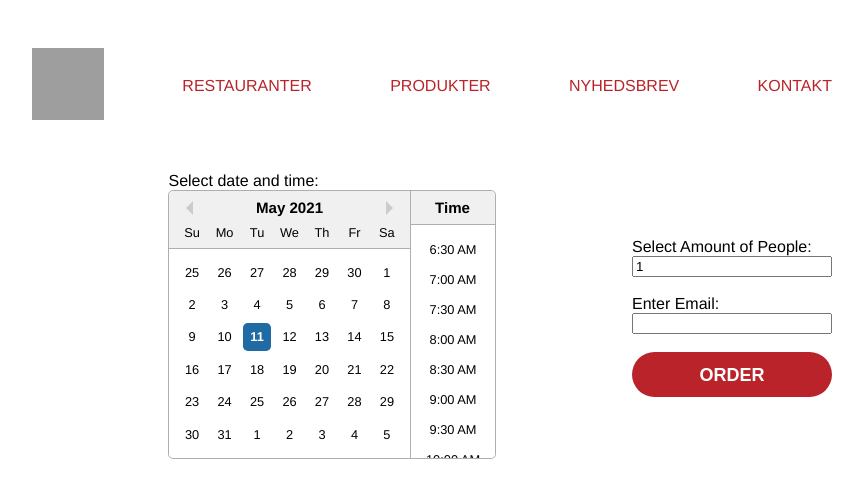
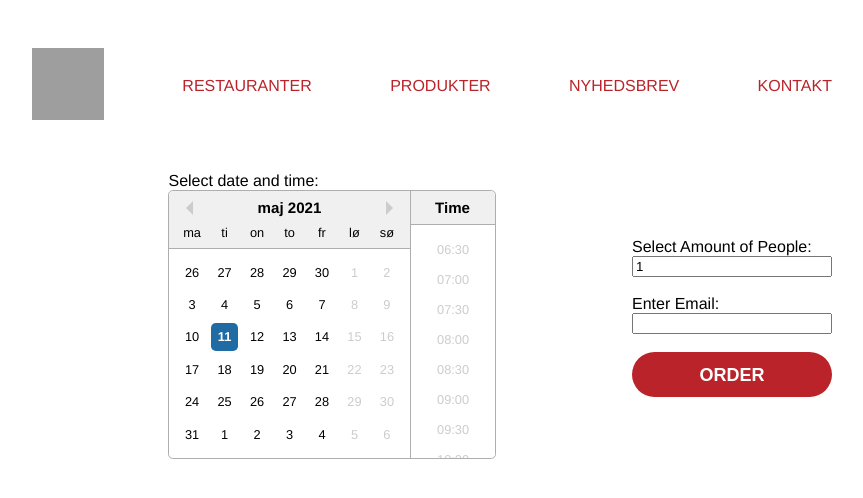
Before and after one commit to aheilemann/sundown, a Next.js app: page /order in a window 1280 px wide. Shown: the top 498 px of the page, without its empty margins (208-1071 px from the left). Built offline with nearby package versions, Linux system fonts and the light colour scheme; grey boxes are pictures that could not be loaded.

Commit message:
Limited Data/Time options, added date-fns

```diff
--- a/pages/order.tsx
+++ b/pages/order.tsx
@@ -3,6 +3,12 @@ import Router from "next/router";
 import React, { useContext, useState } from "react";
 import DatePicker from "react-datepicker";
 import "react-datepicker/dist/react-datepicker.css";
+import setHours from "date-fns/setHours";
+import setMinutes from "date-fns/setMinutes";
+import getDay from "date-fns/getDay";
+import { registerLocale } from "react-datepicker";
+import da from "date-fns/locale/da";
+registerLocale("da", da);
 
 import OrderContext from "../contexts/orderContext";
 
@@ -45,7 +51,19 @@ const Order = () => {
   const [bookingDate, setBookingDate] = useState(new Date());
   const [numOfGuests, setNumOfGuests] = useState(1);
   const [email, setEmail] = useState("");
-  console.log(order);
+
+  const isWeekday = (date) => {
+    const day = getDay(date);
+    return day !== 0 && day !== 6;
+  };
+
+  const filterPassedTime = (time) => {
+    const currentDate = new Date();
+    const selectedDate = new Date(time);
+
+    return currentDate.getTime() < selectedDate.getTime();
+  };
+
   const handleSubmit = async (e) => {
     console.log(e);
     setOrder((order) => ({
@@ -68,11 +86,16 @@ const Order = () => {
               <label>Select date and time:</label>
               <DatePicker
                 selected={bookingDate}
-                onChange={(date) => setBookingDate(date)}
+                locale="da"
+                onChange={(date: Date) => setBookingDate(date)}
                 showTimeSelect
                 dateFormat="Pp"
                 inline
                 required
+                filterDate={isWeekday}
+                filterTime={filterPassedTime}
+                minTime={setHours(setMinutes(new Date(), 0), 16)}
+                maxTime={setHours(setMinutes(new Date(), 0), 23)}
               />
             </Col>
           </Row>
```
Also changed, not shown: 1 other file (tests, documents, lock files or other folders).
